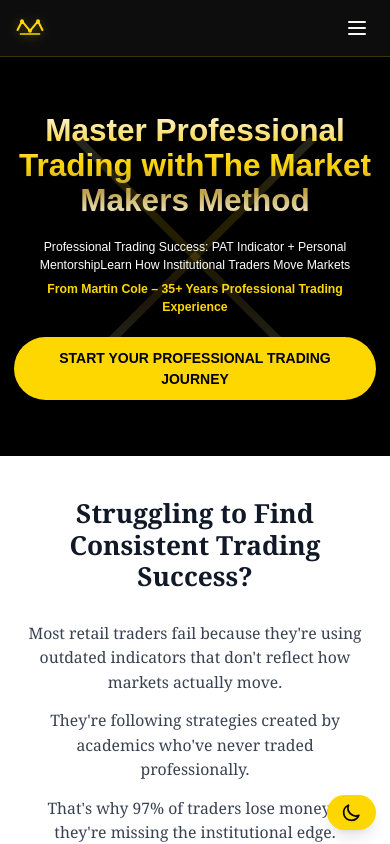
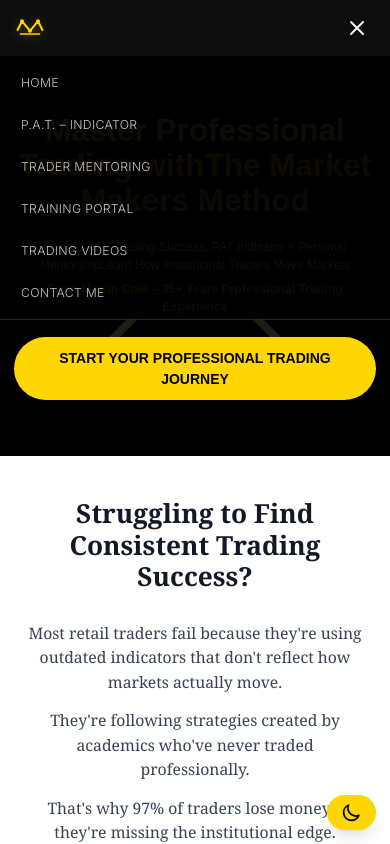
Before and after one commit to mentaldojo/learning-2-trade-site, a Next.js app: page / in a window 390 px wide. Both pictures are taken after a click on the button "Open menu". Shown: the top 844 px of the page. Built offline with nearby package versions, Linux system fonts and the light colour scheme.

Commit message:
Fix: Add mobile menu functionality with proper accessibility

```diff
--- a/src/components/layout/TopNav.tsx
+++ b/src/components/layout/TopNav.tsx
@@ -1,4 +1,7 @@
+'use client';
+
 import Link from 'next/link';
+import { useState } from 'react';
 
 const navLinks = [
   { href: '/', label: 'Home' },
@@ -10,6 +13,12 @@
 ];
 
 export default function TopNav() {
+  const [isMenuOpen, setIsMenuOpen] = useState(false);
+
+  const toggleMenu = () => {
+    setIsMenuOpen(!isMenuOpen);
+  };
+
   return (
     <nav className="w-full bg-black/95 backdrop-blur border-b border-[#FFD700]/20 shadow-sm sticky top-0 z-50">
       <div className="max-w-7xl mx-auto px-4 flex items-center justify-between h-16">
@@ -39,12 +48,38 @@
         {/* Mobile menu button */}
         <button
           className="md:hidden p-2 rounded-lg hover:bg-white/5 transition-colors duration-200"
-          aria-label="Open menu"
+          aria-label={isMenuOpen ? "Close menu" : "Open menu"}
+          aria-expanded={isMenuOpen}
+          onClick={toggleMenu}
         >
           <svg width="24" height="24" viewBox="0 0 24 24" fill="none" xmlns="http://www.w3.org/2000/svg" className="text-[#faf9f6]">
-            <path d="M4 6H20M4 12H20M4 18H20" stroke="currentColor" strokeWidth="2" strokeLinecap="round" strokeLinejoin="round"/>
+            {isMenuOpen ? (
+              <path d="M6 18L18 6M6 6l12 12" stroke="currentColor" strokeWidth="2" strokeLinecap="round" strokeLinejoin="round"/>
+            ) : (
+              <path d="M4 6H20M4 12H20M4 18H20" stroke="currentColor" strokeWidth="2" strokeLinecap="round" strokeLinejoin="round"/>
+            )}
           </svg>
         </button>
+      </div>
+
+      {/* Mobile menu */}
+      <div
+        className={`md:hidden absolute w-full bg-black/95 backdrop-blur border-b border-[#FFD700]/20 transition-all duration-300 ease-in-out ${
+          isMenuOpen ? 'opacity-100 visible' : 'opacity-0 invisible'
+        }`}
+      >
+        <div className="px-4 py-2 space-y-1">
+          {navLinks.map(link => (
+            <Link
+              key={link.href}
+              href={link.href}
+              className="block text-[#faf9f6]/80 hover:text-[#FFD700] font-light transition-all duration-300 text-sm tracking-wide uppercase py-3 px-2 hover:bg-white/5 rounded-lg"
+              onClick={() => setIsMenuOpen(false)}
+            >
+              {link.label}
+            </Link>
+          ))}
+        </div>
       </div>
     </nav>
   );
```
